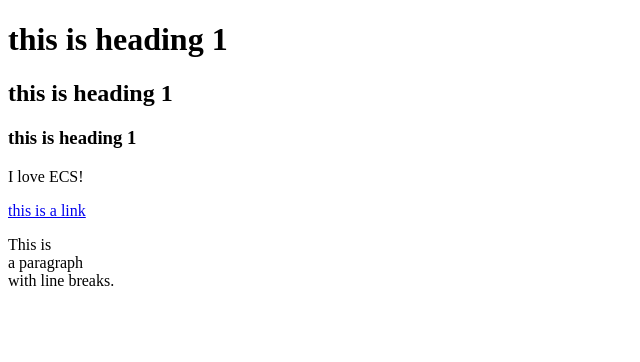
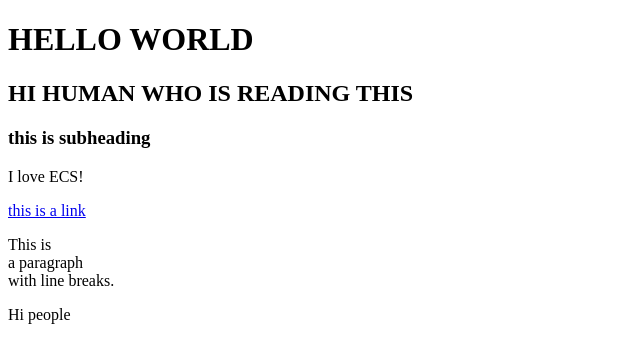
Before and after one commit to 0mingchen0/0mingchen0.github.io, a plain HTML site: page index.html in a window 1280 px wide. Shown: the whole page, without its empty margins (0-640 px from the left). Drawn offline with Linux system fonts and the light colour scheme.

Commit message:
Update index.html

```diff
--- a/index.html
+++ b/index.html
@@ -2,12 +2,15 @@
 <html>
   <title> My.HTML.Page</title>
   <body>
-    <h1>this is heading 1</h1>
-    <h2>this is heading 1</h2>
-    <h3>this is heading 1</h3>
+    <h1>HELLO WORLD</h1>
+    <h2>HI HUMAN WHO IS READING THIS</h2>
+    <h3>this is subheading</h3>
     <p>I love ECS!</p>
     <a href="https://www.google.com/">this is a link</a>
     <p>This is <br>a paragraph<br> with line breaks. </p>
+    <t-- This is a comment-->
+      <p>Hi people</p>
+    <t-- This is a comment-->
 
 </body>
 </html>
```
